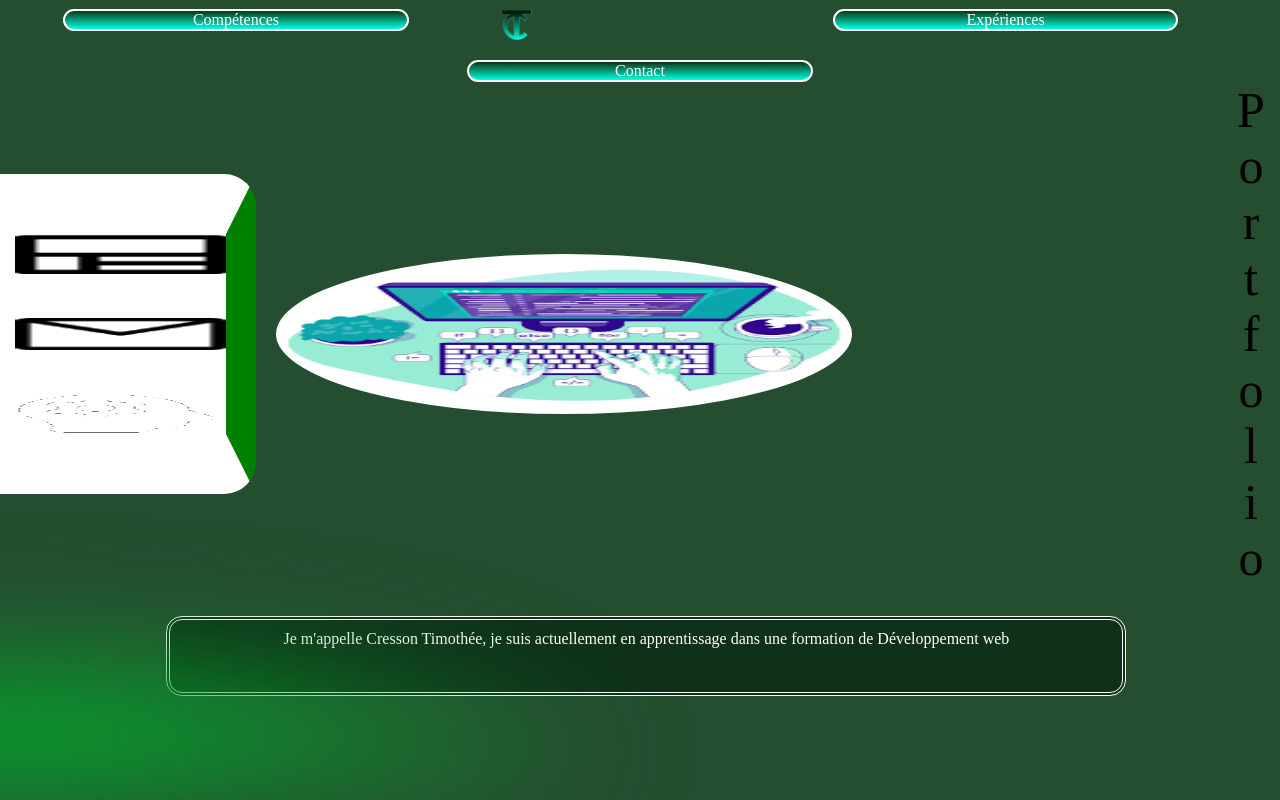
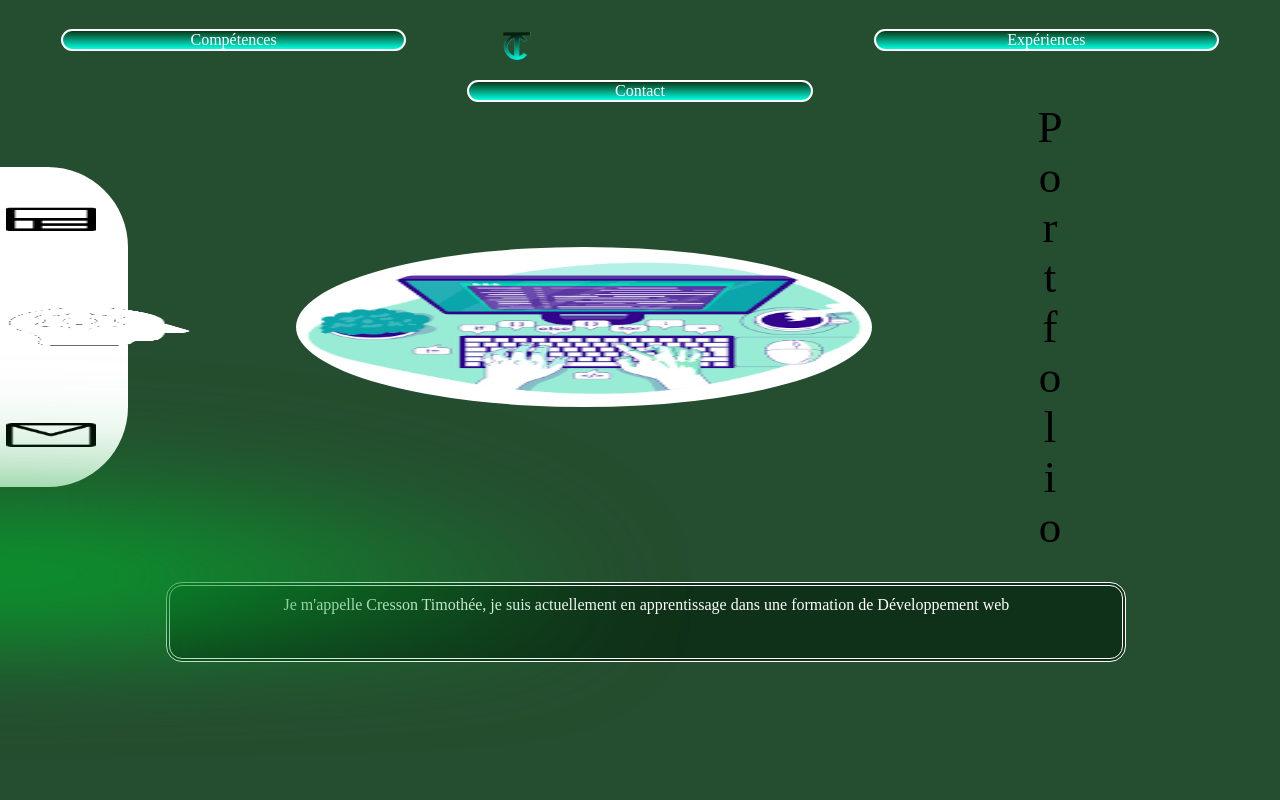
Before and after one commit to TimotheeCresson/Portfolio, a plain HTML site: page Portfolio/index.html in a window 1280 px wide. Drawn offline with Linux system fonts and the light colour scheme; a web font is replaced by a local one.

Commit message:
portfolio

```diff
--- a/Portfolio/index.html
+++ b/Portfolio/index.html
@@ -18,12 +18,12 @@
         <div class="midpage">
                 <img class="centerimg" src="../img/ordi.png" alt="photo" width="200" height="200" loading="lazy" decoding="async">
             <aside class="right">
-                Portfolio
+                <p>Portfolio</p>
             </aside>
             <aside class="left">
                 <img class="exp" src="../img/exp.png" alt="icon exp">
+                <img class="comp" src="../img/comp.png" alt="icon comp">
                 <img class="mail" src="../img/email.png" alt="icon email">
-                <img class="comp" src="../img/comp.png" alt="icon comp">
             </aside>
         </div>
         <div class="presentation">
@@ -62,7 +62,7 @@
         <h1 class="titlecomp">
             Compétences
         </h1>
-        <div class="mid">
+        <div class="midcomp">
             <p>
                 Exercé ces différents métiers, m'a permis de gagner de l'assurance et de la confiance en moi.
             </p>
--- a/Portfolio/style.css
+++ b/Portfolio/style.css
@@ -20,11 +20,11 @@ body {
 }
 .indexentête{
     display: grid;
-    grid-template-columns: 30% auto 30%;
+    grid-template-columns: auto auto auto;
     grid-template-rows: auto auto;
-    gap: 20px;
-    justify-content: center;
+    justify-content: space-evenly;
     align-items: center;
+    padding-top: 20px;
 }
 .indexentête a{
     display: inline-block;
@@ -37,12 +37,11 @@ body {
     text-align: center;
     border: 2px solid white;
     text-wrap: 2px;
-    justify-content: center;
-    align-items: center;
 }
 .indexentête a:nth-child(2) {
     grid-row: 2;
     grid-column: 2;
+    margin-top: 20px;
 }
 .indexentête a:nth-child(3) {
     grid-row: 1;
@@ -52,30 +51,30 @@ body {
     grid-row: 1;
     grid-column: 2;
     height: 5vh;
-    padding-left: 35px;
-    padding-top: 10px;
+    padding-left: 36px;
+    padding-top: 12px;
 }
 
 header .midpage{
     display: grid;
-    grid-template-columns: auto 1fr auto;
-    justify-content: center;
+    grid-template-columns: 20% 1fr 20%;
+    justify-content: space-between;
     align-items: center;
-    gap: 20px;
+    gap: 30px;
 }
 .centerimg {
     grid-column: 2;
     height: 20vh;
     width: 45vw;
     border-radius: 50%;
+    margin-left: 10px;
 }
-.right {
+.right p{
     grid-column: 3;
     writing-mode: vertical-rl;
     text-orientation: upright;
-    margin-left: 80%;
     font-family: RampartOne;
-    font-size: 50px;
+    font-size: 45px;
 }
 .left {
     display: flex;
@@ -84,35 +83,35 @@ header .midpage{
     order: -1;
     grid-column: 1;
     background: #FFFFFF;
-    border-top: 60px solid transparent;
-    border-bottom: 60px solid transparent;
-    border-left  : 15px solid transparent;
-    border-radius: 0 2em 2em 0;
-    border-right : 30px solid green;
+    border-top: 40px solid transparent;
+    border-bottom: 40px solid transparent;
+    border-radius: 0 5em 5em 0;
     height : 40vh;
-    width  : 20vw;
+    width  : 10vw;
 }
 .comp {
-    grid-row: 3;
+    grid-row: 2;
     height: 5vh;
+    width: 15vw;
+    margin-left: 6px;
 }
 .mail {
     grid-row: 3;
-    height: 4vh;
-    bottom: 5%;
-    right: 7%;
+    height: 3vh;
+    width: 7vw;
+    margin-left: 6px;
 }
 .exp {
-    height: 5vh;
-    top: 5%;
-    right: 7%;
+    height: 3vh;
+    width: 7vw;
+    margin-left: 6px;
 }
 .presentation div {
 position: absolute;
 width: 100vw;
 height: 30vh;
 left: -40%;
-top: 70vh;
+top: 50vh;
 background: radial-gradient(49.8% 59.8% at 40% 80.2%, #089C2D 20%, rgba(23, 29, 61, 0) 100%);
 filter: blur(50px);
 }
@@ -217,3 +216,4 @@ li {
     display: inline-block;
 }
 */
+/* Rectangle 6 */
```
